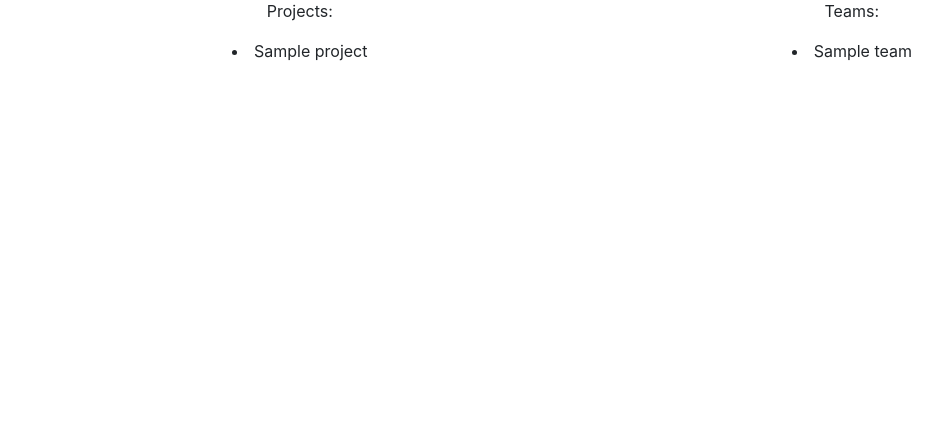
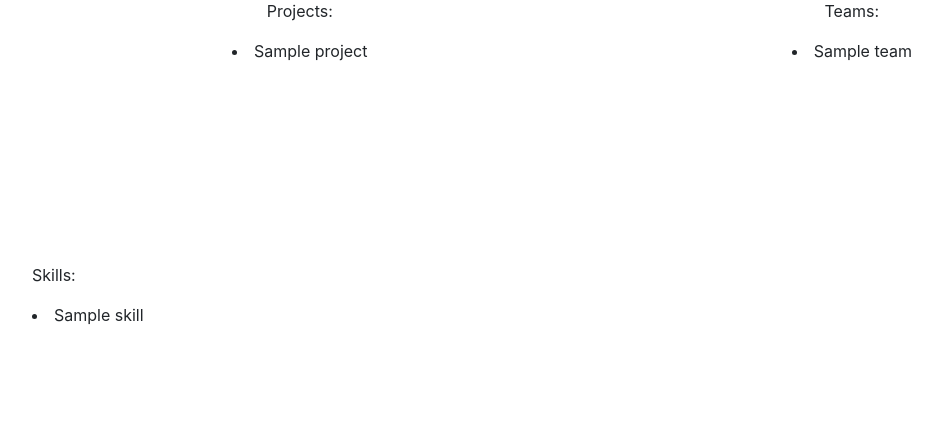
Before and after one commit to COSC481W-2022Winter/capstone-wicrosoft, a Django app: template templates/user_display.html in a window 1280 px wide. Shown: the part 411-838 px from the top of the page, without its empty margins (68-1010 px from the left). Before the commit the page ends 472 px from the top, so only its background shows below. Run offline with Django 3.2, Linux system fonts and the light colour scheme; the template is opened without the code that fills it: most values are stand-ins (such as "Sample title", 1, 10 or a date in 2020); some libraries are stand-ins or nearby versions.

Commit message:
Feat: added skills display to a user's display page
changed the view to return an array filled with all of a users skills,
and changed user_display HTML page to display said skills.

```diff
--- a/templates/user_display.html
+++ b/templates/user_display.html
@@ -43,6 +43,15 @@
         </div>
     </div>
 
+    <div class = "surroundLists">
+       <div class="information">
+        <p>Skills:</p>
+
+            {% for skill in usersSkills %}
+                <li>{{ skill.name }}</li>
+            {% endfor %}
+        </div>
+
 
 </body>
 {% endblock %}
```
Also changed, not shown: djangoresourcemanagement/views.py (+8 -1 lines).
